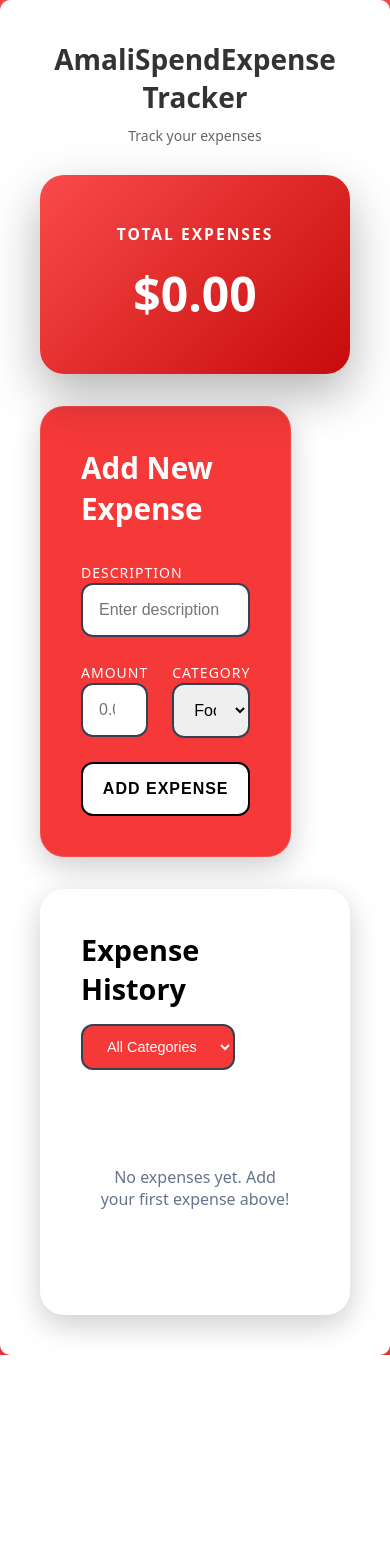
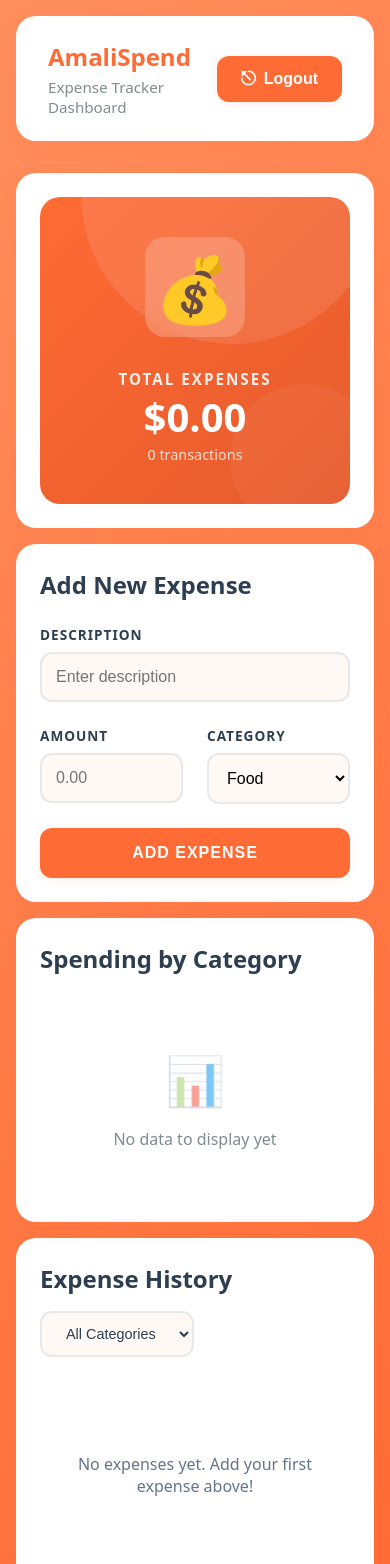
Before and after one commit to lilnop/amaliSpend, a React (Vite) app: page /dashboard in a window 390 px wide. Shown: the top 1564 px of the page. Before the commit the page ends 1355 px from the top, so only its background shows below. Built offline with nearby package versions, Linux system fonts and the light colour scheme.

Commit message:
revamped the dashboard to use better ui

```diff
--- a/src/components/Balance.jsx
+++ b/src/components/Balance.jsx
@@ -2,9 +2,16 @@ export default function Balance({expenses}) {
     const total = expenses.reduce((acc,exp) => acc+ exp.amount, 0);
 
     return (
-        <div className="balance-card">
-            <div className="balance-label">Total Expenses</div>
-            <div className="balance-amount">${total.toFixed(2)}</div>
+        <div className="balance-card-new">
+            <div className="balance-content">
+                <div className="balance-icon">💰</div>
+                <div className="balance-info">
+                    <div className="balance-label">Total Expenses</div>
+                    <div className="balance-amount">${total.toFixed(2)}</div>
+                    <div className="balance-subtext">{expenses.length} transaction{expenses.length !== 1 ? 's' : ''}</div>
+                </div>
+            </div>
+            <div className="balance-decoration"></div>
         </div>
     )
 }
--- a/src/components/Dashboard.jsx
+++ b/src/components/Dashboard.jsx
@@ -1,18 +1,17 @@
 import { useState } from 'react'
-
+import { useNavigate } from 'react-router-dom'
 import AddExpense from "./AddExpense";
 import Balance from "./Balance";
 import ExpenseHistory from "./ExpenseHistory";
 import Graph from "./Graph";
-import Header from "./Header";
 
 export default function Dashboard() {
     const [expenses, setExpenses] = useState([]);
+    const navigate = useNavigate();
 
     // ADD EXPENSE HANDLER
     const handleExpense = (newExpense) => {
         setExpenses((prev) => [newExpense, ...prev]);
-
     };
 
     // DELETE EXPENSE HANDLER
@@ -20,19 +19,56 @@ export default function Dashboard() {
         setExpenses((prev) => prev.filter((item) => item.id !== id));
     };
 
+    // LOGOUT HANDLER
+    const handleLogout = () => {
+        if (window.confirm('Are you sure you want to logout?')) {
+            navigate('/');
+        }
+    };
+
     return (
-        <section className="dashboard">
-            <div className="dashboard-elements">
-                <Header />
+        <div className="dashboard-wrapper">
+            <div className="dashboard-container">
+                {/* Header with Logout */}
+                <header className="dashboard-header">
+                    <div className="dashboard-header-content">
+                        <div className="dashboard-branding">
+                            <h1 className="dashboard-title">AmaliSpend</h1>
+                            <p className="dashboard-subtitle">Expense Tracker Dashboard</p>
+                        </div>
+                        <button onClick={handleLogout} className="logout-btn">
+                            <span className="logout-icon">⎋</span>
+                            Logout
+                        </button>
+                    </div>
+                </header>
+
+                {/* Main Content Grid */}
+                <div className="dashboard-grid">
+                    {/* Balance Card - Full Width */}
+                    <div className="dashboard-section balance-section">
                         <Balance expenses={expenses} />
+                    </div>
+
+                    {/* Add Expense Form */}
+                    <div className="dashboard-section form-section">
                         <AddExpense onAddExpense={handleExpense} />
-                <Graph />
+                    </div>
+
+                    {/* Graph Placeholder */}
+                    <div className="dashboard-section graph-section">
+                        <Graph expenses={expenses} />
+                    </div>
+
+                    {/* Expense History - Full Width */}
+                    <div className="dashboard-section history-section">
                         <ExpenseHistory
                             expenses={expenses}
                             onDelete={handleDelete}
                         />
                     </div>
-
-        </section>
+                </div>
+            </div>
+        </div>
     )
 }
--- a/src/components/Graph.jsx
+++ b/src/components/Graph.jsx
@@ -1,7 +1,44 @@
-export default function Graph (){
-    return(
-        <section className="">
+export default function Graph({ expenses }) {
+    // Calculate category totals
+    const categoryTotals = expenses.reduce((acc, exp) => {
+        acc[exp.category] = (acc[exp.category] || 0) + exp.amount;
+        return acc;
+    }, {});
 
-        </section>
-    )
+    const categories = Object.keys(categoryTotals);
+    const maxAmount = Math.max(...Object.values(categoryTotals), 1);
+
+    return (
+        <div className="graph-card">
+            <h3 className="graph-title">Spending by Category</h3>
+            {categories.length === 0 ? (
+                <div className="graph-empty">
+                    <span className="graph-empty-icon">📊</span>
+                    <p>No data to display yet</p>
+                </div>
+            ) : (
+                <div className="graph-bars">
+                    {categories.map((category) => {
+                        const amount = categoryTotals[category];
+                        const percentage = (amount / maxAmount) * 100;
+
+                        return (
+                            <div key={category} className="graph-bar-item">
+                                <div className="graph-bar-label">
+                                    <span className="graph-category">{category}</span>
+                                    <span className="graph-amount">${amount.toFixed(2)}</span>
+                                </div>
+                                <div className="graph-bar-container">
+                                    <div
+                                        className={`graph-bar graph-bar-${category}`}
+                                        style={{ width: `${percentage}%` }}
+                                    ></div>
+                                </div>
+                            </div>
+                        );
+                    })}
+                </div>
+            )}
+        </div>
+    );
 }
--- a/src/index.css
+++ b/src/index.css
@@ -7,7 +7,19 @@
 
 :root {
   font-family: system-ui, Avenir, Helvetica, Arial, sans-serif;
-  --primary-color: #f53939;
+  --primary-color: #FF6B35;
+  --primary-dark: #E55A2B;
+  --primary-light: #FF8F5E;
+  --secondary-color: #FFFFFF;
+  --accent-color: #FFA500;
+  --text-dark: #2C3E50;
+  --text-light: #7F8C8D;
+  --bg-light: #FFF9F6;
+  --bg-white: #FFFFFF;
+  --border-color: #E8E8E8;
+  --shadow-sm: 0 2px 8px rgba(255, 107, 53, 0.1);
+  --shadow-md: 0 4px 16px rgba(255, 107, 53, 0.15);
+  --shadow-lg: 0 8px 32px rgba(255, 107, 53, 0.2);
   scroll-behavior: smooth;
 }
 
@@ -96,7 +108,6 @@ h1 {
 a:hover {
   color: #f53939;
 }
-
 .signup-link {
   text-align: center;
   color: #666;
@@ -113,83 +124,206 @@ a:hover {
 
 
 /* DASHBOARD ===================================================================================*/
-.dashboard {
-
-  /* max-width: 1200px; */
-  background: linear-gradient(135deg, #fa4a4a 0%, #f53939 100%);
-  /* min-height: 100vh; */
-}
-.dashboard-elements{
-  display: grid;
-  grid-template-columns: 1fr 1fr;
-  grid-template-rows: 1;
-  background-color: #fff;
-  padding: 40px;
-  border-radius: 10px;
-  box-shadow: 0 10px 25px rgba(0, 0, 0, 0.2);
-max-width: 1200px;
-  margin: auto;
+.dashboard-wrapper {
+  min-height: 100vh;
+  background: linear-gradient(135deg, var(--primary-light) 0%, var(--primary-color) 100%);
+  padding: 2rem;
 }
 
-.header {
-  grid-column: 1/3;
+.dashboard-container {
+  max-width: 1400px;
+  margin: 0 auto;
 }
 
-.balance-card {
-  background: linear-gradient(135deg, #fa4a4a 0%, #c60b0b 100%);
-  border-radius: 24px;
-  padding: 3rem;
-  text-align: center;
+/* Dashboard Header */
+.dashboard-header {
+  background: var(--bg-white);
+  border-radius: 20px;
+  padding: 1.5rem 2rem;
   margin-bottom: 2rem;
-  box-shadow: 0 20px 50px rgba(0, 0, 0, 0.3);
-  /* border: 1px solid rgba(255, 255, 255, 0.1); */
+  box-shadow: var(--shadow-md);
+}
+
+.dashboard-header-content {
+  display: flex;
+  justify-content: space-between;
+  align-items: center;
+  flex-wrap: wrap;
+  gap: 1rem;
+}
+
+.dashboard-branding {
+  flex: 1;
+}
+
+.dashboard-title {
+  color: var(--primary-color);
+  font-size: 2rem;
+  font-weight: 800;
+  margin: 0 0 0.25rem 0;
+  text-align: left;
+}
+
+.dashboard-subtitle {
+  color: var(--text-light);
+  font-size: 0.95rem;
+  margin: 0;
+  text-align: left;
+}
+
+.logout-btn {
+  display: flex;
+  align-items: center;
+  gap: 0.5rem;
+  padding: 0.75rem 1.5rem;
+  background: var(--primary-color);
+  color: white;
+  border: none;
+  border-radius: 12px;
+  font-size: 1rem;
+  font-weight: 600;
+  cursor: pointer;
+  transition: all 0.3s ease;
+  box-shadow: var(--shadow-sm);
+}
+
+.logout-btn:hover {
+  background: var(--primary-dark);
+  transform: translateY(-2px);
+  box-shadow: var(--shadow-md);
+}
+
+.logout-icon {
+  font-size: 1.2rem;
+}
+
+/* Dashboard Grid */
+.dashboard-grid {
+  display: grid;
+  grid-template-columns: repeat(12, 1fr);
+  gap: 2rem;
+}
+
+.dashboard-section {
+  background: var(--bg-white);
+  border-radius: 20px;
+  padding: 2rem;
+  box-shadow: var(--shadow-md);
+  transition: transform 0.3s ease, box-shadow 0.3s ease;
+}
+
+.dashboard-section:hover {
+  transform: translateY(-4px);
+  box-shadow: var(--shadow-lg);
+}
+
+.balance-section {
+  grid-column: 1 / 13;
+}
+
+.form-section {
+  grid-column: 1 / 8;
+}
+
+.graph-section {
+  grid-column: 8 / 13;
+}
+
+.history-section {
+  grid-column: 1 / 13;
+}
+
+/* Balance Card - New Design */
+.balance-card-new {
+  background: linear-gradient(135deg, var(--primary-color) 0%, var(--primary-dark) 100%);
+  border-radius: 20px;
+  padding: 2.5rem;
   position: relative;
   overflow: hidden;
-  color: #fff;
-  grid-column: 1/3;
+  min-height: 180px;
 }
 
-/* .balance-card::before {
+.balance-card-new::before {
   content: '';
   position: absolute;
-  top: 0;
-  left: 0;
-  right: 0;
-  height: 4px;
-  background: linear-gradient(90deg, #3b82f6, #10b981, #f59e0b);
-} */
+  top: -50%;
+  right: -10%;
+  width: 300px;
+  height: 300px;
+  background: rgba(255, 255, 255, 0.1);
+  border-radius: 50%;
+}
+
+.balance-decoration {
+  position: absolute;
+  bottom: -30px;
+  right: -30px;
+  width: 150px;
+  height: 150px;
+  background: rgba(255, 255, 255, 0.05);
+  border-radius: 50%;
+}
+
+.balance-content {
+  display: flex;
+  align-items: center;
+  gap: 2rem;
+  position: relative;
+  z-index: 1;
+}
+
+.balance-icon {
+  font-size: 4rem;
+  background: rgba(255, 255, 255, 0.2);
+  width: 100px;
+  height: 100px;
+  display: flex;
+  align-items: center;
+  justify-content: center;
+  border-radius: 20px;
+  backdrop-filter: blur(10px);
+}
+
+.balance-info {
+  flex: 1;
+}
+
 .balance-label {
-  color: #ffffff;
-  font-size: 0.975rem;
+  color: rgba(255, 255, 255, 0.9);
+  font-size: 0.95rem;
   text-transform: uppercase;
   letter-spacing: 2px;
-  margin-bottom: 1rem;
+  margin-bottom: 0.5rem;
   font-weight: 600;
 }
 
 .balance-amount {
-  font-size: 3rem;
-  font-weight: 800;
-  /* background: linear-gradient(135deg, #3b82f6 0%, #10b981 100%); */
-  /* -webkit-background-clip: text; */
-  /* -webkit-text-fill-color: transparent; */
-  /* background-clip: text; */
+  font-size: 3.5rem;
+  font-weight: 900;
+  color: white;
+  line-height: 1;
+  margin-bottom: 0.5rem;
 }
 
+.balance-subtext {
+  color: rgba(255, 255, 255, 0.8);
+  font-size: 0.9rem;
+}
+
+/* Expense Form - New Design */
 .expense-form {
-  color: white;
-  background: var(--primary-color);
-  border-radius: 24px;
-  padding: 2.5rem;
-  margin-bottom: 2rem;
-  box-shadow: 0 10px 30px rgba(0, 0, 0, 0.2);
-  border: 1px solid rgba(255, 255, 255, 0.1);
+  padding: 0;
+  margin: 0;
+  background: transparent;
+  border: none;
+  box-shadow: none;
 }
 
 .expense-form h2 {
-  margin: 0 0 2rem 0;
-  font-size: 1.85rem;
+  margin: 0 0 1.5rem 0;
+  font-size: 1.5rem;
   font-weight: 700;
+  color: var(--text-dark);
 }
 
 .form-group {
@@ -197,30 +331,33 @@ max-width: 1200px;
 }
 
 .form-group label {
-  /* display: block; */
+  display: block;
   text-transform: uppercase;
   letter-spacing: 1px;
-}
-.expense-form .form-group label{
-  color: white;
+  color: var(--text-dark);
+  margin-bottom: 0.5rem;
+  font-size: 0.85rem;
+  font-weight: 600;
 }
 
 .form-group input,
 .form-group select {
   width: 100%;
-  padding: 1rem;
-  border: 2px solid #334155;
+  padding: 0.875rem;
+  border: 2px solid var(--border-color);
   border-radius: 12px;
   font-size: 1rem;
   transition: all 0.3s;
   box-sizing: border-box;
+  background: var(--bg-light);
 }
 
 .form-group input:focus,
 .form-group select:focus {
   outline: none;
-  border-color: #3b82f6;
-  box-shadow: 0 0 0 3px rgba(59, 130, 246, 0.1);
+  border-color: var(--primary-color);
+  box-shadow: 0 0 0 3px rgba(255, 107, 53, 0.1);
+  background: white;
 }
 
 .form-row {
@@ -232,34 +369,34 @@ max-width: 1200px;
 .btn-primary {
   width: 100%;
   padding: 1rem;
-  /* background: linear-gradient(135deg, #3b82f6 0%, #10b981 100%); */
-  background: white;
-  color: black;
+  background: var(--primary-color);
+  color: white;
   border-radius: 12px;
   font-size: 1rem;
   font-weight: 700;
-  border: 2px solid black;
+  border: none;
   cursor: pointer;
   transition: all 0.3s;
   text-transform: uppercase;
   letter-spacing: 1px;
+  box-shadow: var(--shadow-sm);
 }
 
 .btn-primary:hover {
+  background: var(--primary-dark);
   transform: translateY(-2px);
-  border: 2px solid white;
+  box-shadow: var(--shadow-md);
 }
 
 .btn-primary:active {
   transform: translateY(0);
 }
 
+/* Expense List - New Design */
 .expense-list {
-  border-radius: 24px;
-  padding: 2.5rem;
-  box-shadow: 0 10px 30px rgba(0, 0, 0, 0.2);
-  border: 1px solid rgba(255, 255, 255, 0.1);
-  grid-column: 1/3;
+  padding: 0;
+  border: none;
+  box-shadow: none;
 }
 
 .list-header {
@@ -273,25 +410,26 @@ max-width: 1200px;
 
 .list-header h3 {
   margin: 0;
-  font-size: 1.80rem;
+  font-size: 1.5rem;
   font-weight: 700;
+  color: var(--text-dark);
 }
 
 .filter-select {
   padding: 0.75rem 1.25rem;
-  border: 2px solid #334155;
+  border: 2px solid var(--border-color);
   border-radius: 12px;
   font-size: 0.9rem;
   cursor: pointer;
   transition: all 0.3s;
-  background: var(--primary-color);
-  color: white;
+  background: var(--bg-light);
+  color: var(--text-dark);
 }
 
 .filter-select:focus {
   outline: none;
-  border-color: #3b82f6;
-  box-shadow: 0 0 0 3px rgba(59, 130, 246, 0.1);
+  border-color: var(--primary-color);
+  box-shadow: 0 0 0 3px rgba(255, 107, 53, 0.1);
 }
 
 .empty-state {
@@ -311,17 +449,17 @@ max-width: 1200px;
   justify-content: space-between;
   align-items: center;
   padding: 1.5rem;
-  background: var(--primary-color);
-  border: 1px solid #000;
-  color: #fff;
+  background: var(--bg-light);
+  border: 2px solid var(--border-color);
   border-radius: 16px;
   transition: all 0.3s;
 }
 
 .expense-item:hover {
-  border-color: #3b82f6;
-  transform: scale(1.02);
-  box-shadow: 0 8px 20px rgba(59, 130, 246, 0.2);
+  border-color: var(--primary-color);
+  transform: translateX(4px);
+  box-shadow: var(--shadow-sm);
+  background: white;
 }
 
 .expense-info {
@@ -338,13 +476,13 @@ max-width: 1200px;
 
 .expense-description {
   font-weight: 600;
-  color: #fff;
+  color: var(--text-dark);
   font-size: 1.125rem;
 }
 
 .expense-date {
   font-size: 0.875rem;
-  color: #fff;
+  color: var(--text-light);
 }
 
 .expense-actions {
@@ -356,17 +494,17 @@ max-width: 1200px;
 .expense-amount {
   font-size: 1.5rem;
   font-weight: 800;
-  color: #fff;
+  color: var(--primary-color);
 }
 
 .btn-delete {
-  background: black;
-  color: red;
-  border: none;
+  background: #fee;
+  color: #dc2626;
+  border: 2px solid #fcc;
   width: 40px;
   height: 40px;
   border-radius: 10px;
-  font-size: 1.25rem;
+  font-size: 1.5rem;
   cursor: pointer;
   transition: all 0.3s;
   display: flex;
@@ -378,6 +516,8 @@ max-width: 1200px;
 
 .btn-delete:hover {
   background: #dc2626;
+  color: white;
+  border-color: #dc2626;
   transform: rotate(90deg);
 }
 
@@ -394,32 +534,128 @@ max-width: 1200px;
 }
 
 .category-badge.food {
-  background: #f59e0b;
+  background: #FFA500;
 }
 
 .category-badge.transport {
-  background: #3b82f6;
+  background: #4A90E2;
 }
 
 .category-badge.utilities {
-  background: #10b981;
+  background: #50C878;
 }
 
 .category-badge.entertainment {
-  background: #ec4899;
+  background: #FF6B9D;
 }
 
 .category-badge.healthcare {
-  background: #8b5cf6;
+  background: #9B59B6;
 }
 
 .category-badge.shopping {
-  background: #06b6d4;
-  color: #164e63;
+  background: #00CED1;
 }
 
 .category-badge.other {
-  background: #6b7280;
+  background: #95A5A6;
+}
+
+/* Graph Card */
+.graph-card {
+  padding: 0;
+}
+
+.graph-title {
+  margin: 0 0 1.5rem 0;
+  font-size: 1.5rem;
+  font-weight: 700;
+  color: var(--text-dark);
+}
+
+.graph-empty {
+  text-align: center;
+  padding: 3rem 1rem;
+  color: var(--text-light);
+}
+
+.graph-empty-icon {
+  font-size: 3rem;
+  display: block;
+  margin-bottom: 1rem;
+  opacity: 0.5;
+}
+
+.graph-bars {
+  display: flex;
+  flex-direction: column;
+  gap: 1.25rem;
+}
+
+.graph-bar-item {
+  display: flex;
+  flex-direction: column;
+  gap: 0.5rem;
+}
+
+.graph-bar-label {
+  display: flex;
+  justify-content: space-between;
+  align-items: center;
+  font-size: 0.9rem;
+}
+
+.graph-category {
+  font-weight: 600;
+  color: var(--text-dark);
+  text-transform: capitalize;
+}
+
+.graph-amount {
+  font-weight: 700;
+  color: var(--primary-color);
+}
+
+.graph-bar-container {
+  height: 12px;
+  background: var(--bg-light);
+  border-radius: 10px;
+  overflow: hidden;
+}
+
+.graph-bar {
+  height: 100%;
+  border-radius: 10px;
+  transition: width 0.5s ease;
+  background: var(--primary-color);
+}
+
+.graph-bar-food {
+  background: #FFA500;
+}
+
+.graph-bar-transport {
+  background: #4A90E2;
+}
+
+.graph-bar-utilities {
+  background: #50C878;
+}
+
+.graph-bar-entertainment {
+  background: #FF6B9D;
+}
+
+.graph-bar-healthcare {
+  background: #9B59B6;
+}
+
+.graph-bar-shopping {
+  background: #00CED1;
+}
+
+.graph-bar-other {
+  background: #95A5A6;
 }
 
 
@@ -430,7 +666,7 @@ header {
   background: white;
   padding: 1.5rem 5%;
   box-shadow: 0 2px 10px rgba(0, 0, 0, 0.05);
-  position: fixed;
+  /* position: fixed; */
   width: 100%;
   top: 0;
   z-index: 1000;
@@ -758,6 +994,16 @@ footer {
 }
 
 /* Responsive */
+@media (max-width: 1200px) {
+  .form-section {
+    grid-column: 1 / 13;
+  }
+
+  .graph-section {
+    grid-column: 1 / 13;
+  }
+}
+
 @media (max-width: 768px) {
   .nav-links {
     display: none;
@@ -778,4 +1024,40 @@ footer {
   .cta-section h2 {
     font-size: 2rem;
   }
+
+  .dashboard-wrapper {
+    padding: 1rem;
+  }
+
+  .dashboard-section {
+    padding: 1.5rem;
+  }
+
+  .dashboard-grid {
+    gap: 1rem;
+  }
+
+  .balance-amount {
+    font-size: 2.5rem;
+  }
+
+  .balance-content {
+    flex-direction: column;
+    text-align: center;
+  }
+
+  .dashboard-title {
+    font-size: 1.5rem;
+  }
+
+  .expense-item {
+    flex-direction: column;
+    align-items: flex-start;
+    gap: 1rem;
+  }
+
+  .expense-actions {
+    width: 100%;
+    justify-content: space-between;
+  }
 }
```
Also changed, not shown: src/App.jsx (+5 -2 lines). Lines whose indentation alone changed are shown as unchanged.
